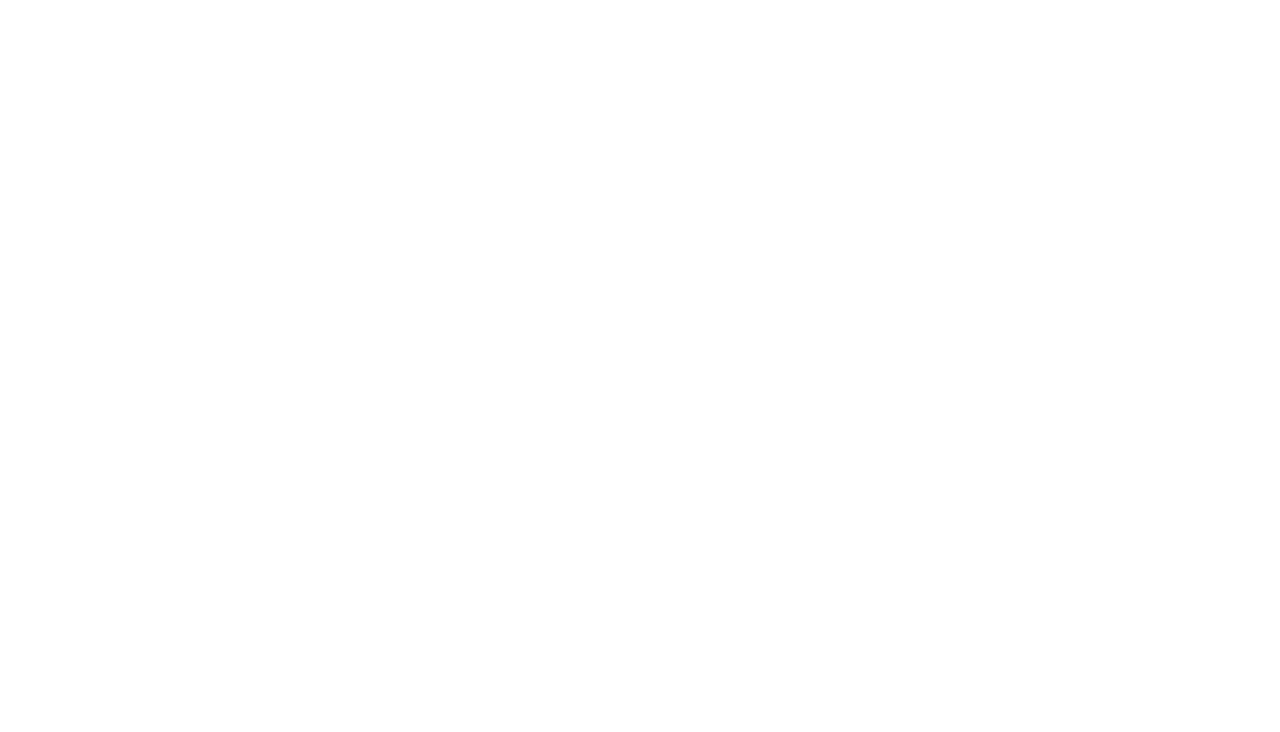
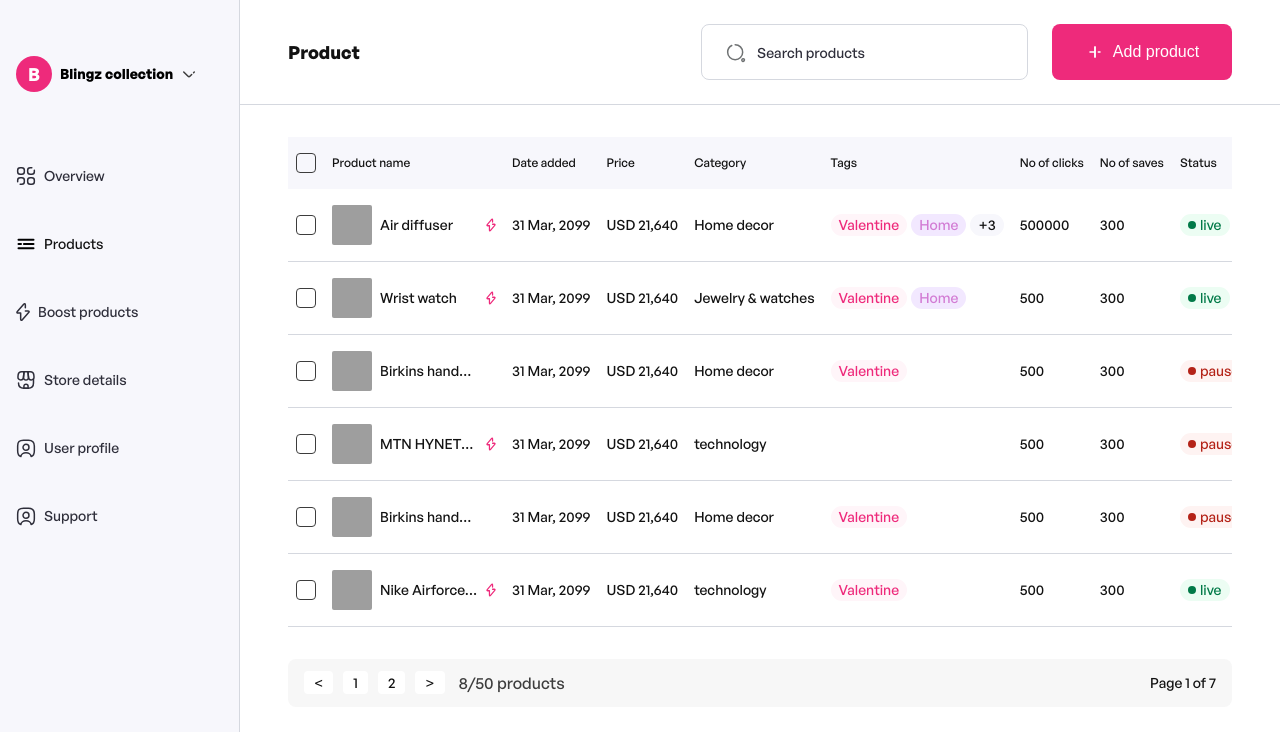
Before and after one commit to ernestizic/vendors-staging, a React (Create React App) app: page /products/0 in a window 1280 px wide. Before the commit this address had no page. Shown: the top 732 px of the page. Built offline with nearby package versions, Linux system fonts and the light colour scheme; grey boxes are pictures that could not be loaded.

Commit message:
feat: added pagination to product table

```diff
--- a/package.json
+++ b/package.json
@@ -11,6 +11,7 @@
     "formik": "^2.2.9",
     "react": "^18.2.0",
     "react-dom": "^18.2.0",
+    "react-paginate": "^8.1.4",
     "react-redux": "^8.0.5",
     "react-router-dom": "^6.8.1",
     "react-scripts": "5.0.1",
--- a/src/App.js
+++ b/src/App.js
@@ -21,9 +21,10 @@
       {alert && <Alert message={msg.message} />}
       <Router>
         <Routes>
-          <Route path="/" element={<Navigate to="/products" />} />
+          <Route path="/" element={<Navigate to="/products/0" />} />
+          <Route path="/products" element={<Navigate to="/products/0" />} />
           <Route path="/" element={<DashboardLayout />}>
-            <Route path="/products" element={<ProductPage />} />
+            <Route path="/products/:page" element={<ProductPage />} />
             <Route path="/add-product" element={<AddProductMethod />} />
             <Route path="add-product/add-product-details" element={<SingleProduct />} />
             <Route path='/overview' element={<OverviewPage />} />
--- a/src/components/dashboardComponents/sidebar/Sidebar.jsx
+++ b/src/components/dashboardComponents/sidebar/Sidebar.jsx
@@ -19,7 +19,7 @@
     },
     {
       title: "Products",
-      slug: "products",
+      slug: "products/0",
       icon: ProductsIcon,
     },
     {
--- a/src/components/dashboardComponents/table/ProductTable.jsx
+++ b/src/components/dashboardComponents/table/ProductTable.jsx
@@ -1,8 +1,10 @@
-import React from 'react';
+import React, { useEffect, useState } from 'react';
 import PropTypes from 'prop-types';
 import BoostIcon from '../../../assets/icons/boost-icon-pink.svg';
 import Tag from '../../global/Tag';
-import { TableContainer, CheckBox, NameContainer } from './ProductTableStyle';
+import { TableContainer, CheckBox, NameContainer, PaginationContainer } from './ProductTableStyle';
+import ReactPaginate from 'react-paginate';
+import { useNavigate, useParams } from 'react-router-dom';
 
 const displayTags = (tags) => {
     return (
@@ -22,6 +24,29 @@
 };
 
 const ProductTable = ({ columns, data }) => {
+	const {page} = useParams()
+	const navigate = useNavigate()
+
+	const [currentPage, setCurrentPage] = useState(page);
+	const [dataPerPage] = useState(6);
+
+	const pageVisited = currentPage * dataPerPage;
+	// const indexOfFirstData = pageVisited - dataPerPage;
+
+	const paginatedData = data.slice(pageVisited, pageVisited + dataPerPage);
+	const pageCount = Math.ceil(data.length / dataPerPage);
+
+
+	useEffect(()=> {
+		setCurrentPage(page)
+	}, [page])
+
+	// Change page
+	const handlePageClick = ({ selected }) => {
+		navigate(`/products/${selected}`)
+		setCurrentPage(selected);
+	};
+
 	return (
 		<div>
 			<TableContainer>
@@ -38,7 +63,7 @@
 					</thead>
 
 					<tbody>
-						{data.map((data, idx) => (
+						{paginatedData.map((data, idx) => (
 							<tr key={data.id}>
 								<td>
 									<CheckBox></CheckBox>
@@ -70,6 +95,28 @@
 					</tbody>
 				</table>
 			</TableContainer>
+
+			<PaginationContainer>
+				<div>
+					<ReactPaginate
+						breakLabel='...'
+						nextLabel='>'
+						previousLabel='<'
+						initialPage={currentPage}
+						pageCount={pageCount}
+						onPageChange={handlePageClick}
+
+						containerClassName='pagination-container'
+						pageLinkClassName='page-button-a'
+						previousLinkClassName='previousBtn-a'
+						nextLinkClassName='nextBtn-a'
+						activeLinkClassName='active-page-button'
+						renderOnZeroPageCount={null}
+					/>
+					<p className='body-sm-medium colorBody'>8/50 products</p>
+				</div>
+				<p>Page 1 of 7</p>
+			</PaginationContainer>
 		</div>
 	);
 };
--- a/src/components/dashboardComponents/table/ProductTableStyle.js
+++ b/src/components/dashboardComponents/table/ProductTableStyle.js
@@ -27,7 +27,7 @@
             }
         }
         td {
-            /* border: 1px solid red; */
+            border-bottom: 1px solid var(--line-text);
             padding: 16px 8px;
             white-space: nowrap;
         }
@@ -63,3 +63,43 @@
         gap: 8px;
     }
 `
+
+export const PaginationContainer = styled.div`
+    margin-top: 32px;
+    display: flex;
+    align-items: center;
+    justify-content: space-between;
+    background: var(--input-bg);
+    border-radius: 8px;
+    font-style: normal;
+    font-weight: 500;
+    font-size: 14px;
+    line-height: 20px;
+    padding: 12px 16px;
+    & > div {
+        display: flex;
+        align-items: center;
+        gap: 14px;
+    }
+
+    .pagination-container{
+        /* padding: 12px 16px; */
+        /* border: 1px solid blue; */
+        list-style-type: none;
+        display: flex;
+        gap: 10px;
+    }
+
+    .page-button-a, .previousBtn-a, .nextBtn-a {
+        background: #fff;
+        padding: 3px 10px;
+        border-radius: 4px;
+        &:hover {
+            cursor: pointer;
+        }
+    }
+    .active-page-button {
+        background: var(--title-active);
+        color: #fff
+    }
+`
--- a/src/components/layout/dashboardLayout/DashboardLayoutStyle.js
+++ b/src/components/layout/dashboardLayout/DashboardLayoutStyle.js
@@ -11,7 +11,7 @@
         margin-left: 240px;
         max-height: 100vh;
         overflow: auto;
-        padding-bottom: 89px;
+        padding-bottom: 54px;
         @media only screen and (max-width: 768px) {
             margin: 0;
             padding-top: 110px;
```
Also changed, not shown: 1 other file (tests, documents, lock files or other folders).
